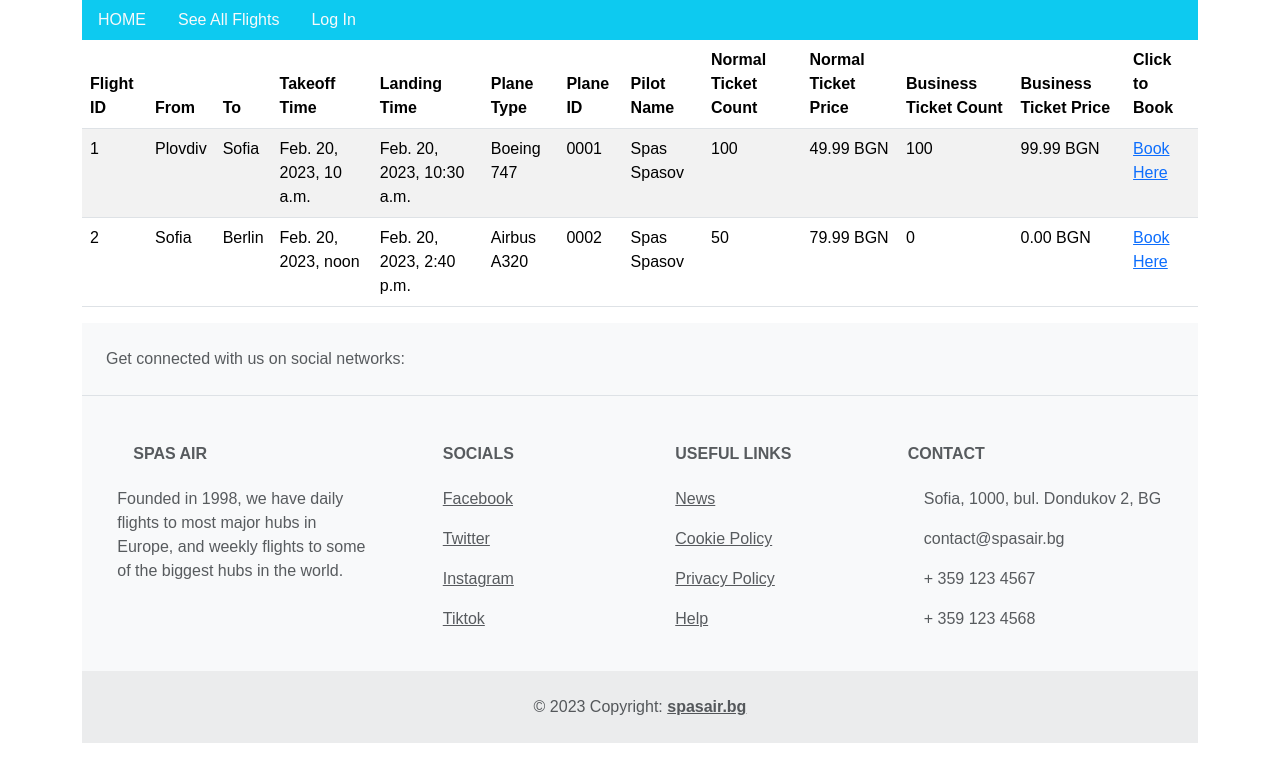
After one commit to MARTIKRISO/FlightManager3.0, a Django app: page /see_flights in a window 1280 px wide. The commit adds this page. Shown: the top 782 px of the page. Run offline with Django 4.2, Linux system fonts and the light colour scheme; data comes from the database, SQL or seed files in the repository; both versions use the stored data as it was after the commit; some libraries are stand-ins or nearby versions.

Commit message:
Did something

```diff
--- a/FlightManager/flights/models.py
+++ b/FlightManager/flights/models.py
@@ -18,8 +18,8 @@ class User(models.Model):
 class Flight(models.Model):
     from_location = models.CharField(max_length=20)
     to_location = models.CharField(max_length=20)
-    takeoff_time = models.TimeField()
-    landing_time = models.TimeField()
+    takeoff_time = models.DateTimeField()
+    landing_time = models.DateTimeField()
     plane_type = models.CharField(max_length=20)
     plane_id = models.CharField(max_length=20)
     pilot_name = models.CharField(max_length=40)
--- /dev/null
+++ b/FlightManager/flights/templates/flights/seeflights.html
@@ -0,0 +1,50 @@
+{% extends 'master.html' %}
+
+{% block title %}
+See flights
+{% endblock title %}
+
+{% block content %}
+<table id="sortTable" class="display table table-striped" style="width:100%">
+    <thead>
+        <tr>
+            <th>Flight ID</th>
+            <th>From</th>
+            <th>To</th>
+            <th>Takeoff Time</th>
+            <th>Landing Time</th>
+            <th>Plane Type</th>
+            <th>Plane ID</th>
+            <th>Pilot Name</th>
+            <th>Normal Ticket Count</th>
+            <th>Normal Ticket Price</th>
+            <th>Business Ticket Count</th>
+            <th>Business Ticket Price</th>
+            <th>Click to Book</th>
+        </tr>
+    </thead>
+    <tbody>
+        {% for item in data %}
+        <tr>
+            <td>{{ item.pk }}</td>
+            <td>{{ item.from_location }}</td>
+            <td>{{ item.to_location }}</td>
+            <td>{{ item.takeoff_time }}</td>
+            <td>{{ item.landing_time }}</td>
+            <td>{{ item.plane_type }}</td>
+            <td>{{ item.plane_id }}</td>
+            <td>{{ item.pilot_name }}</td>
+            <td>{{ item.normal_ticket_count }}</td>
+            <td>{{ item.normal_ticket_price }} BGN</td>
+            <td>{{ item.business_ticket_count }}</td>
+            <td>{{ item.business_ticket_price }} BGN</td>
+            <td><a href="/">Book Here</a>
+
+        </tr>
+        {% endfor %}
+    </tfoot>
+</table>
+
+
+{% include 'footer.html' %}
+{% endblock content %}
--- a/FlightManager/flights/templates/footer.html
+++ b/FlightManager/flights/templates/footer.html
@@ -57,16 +57,16 @@
               Socials
             </h6>
             <p>
-              <a href="#!" class="text-reset">Facebook</a>
+              <a href="https://www.youtube.com/watch?v=dQw4w9WgXcQ" class="text-reset">Facebook</a>
             </p>
             <p>
-              <a href="#!" class="text-reset">Twitter</a>
+              <a href="https://www.youtube.com/watch?v=dQw4w9WgXcQ" class="text-reset">Twitter</a>
             </p>
             <p>
-              <a href="#!" class="text-reset">Instagram</a>
+              <a href="https://www.youtube.com/watch?v=dQw4w9WgXcQ" class="text-reset">Instagram</a>
             </p>
             <p>
-              <a href="#!" class="text-reset">Tiktok</a>
+              <a href="https://www.youtube.com/watch?v=dQw4w9WgXcQ" class="text-reset">Tiktok</a>
             </p>
           </div>
           <!-- Grid column -->
@@ -78,16 +78,16 @@
               Useful links
             </h6>
             <p>
-              <a href="#!" class="text-reset">News</a>
+              <a href="https://www.youtube.com/watch?v=dQw4w9WgXcQ" class="text-reset">News</a>
             </p>
             <p>
-              <a href="#!" class="text-reset">Cookie Policy</a>
+              <a href="https://www.youtube.com/watch?v=dQw4w9WgXcQ" class="text-reset">Cookie Policy</a>
             </p>
             <p>
-              <a href="#!" class="text-reset">Privacy Policy</a>
+              <a href="https://www.youtube.com/watch?v=dQw4w9WgXcQ" class="text-reset">Privacy Policy</a>
             </p>
             <p>
-              <a href="#!" class="text-reset">Help</a>
+              <a href="https://www.youtube.com/watch?v=dQw4w9WgXcQ" class="text-reset">Help</a>
             </p>
           </div>
           <!-- Grid column -->
@@ -114,7 +114,7 @@
     <!-- Copyright -->
     <div class="text-center p-4" style="background-color: rgba(0, 0, 0, 0.05);">
       © 2023 Copyright:
-      <a class="text-reset fw-bold" href="https://mdbootstrap.com/">spasair.bg</a>
+      <a class="text-reset fw-bold" href="https://www.youtube.com/watch?v=dQw4w9WgXcQ">spasair.bg</a>
     </div>
     <!-- Copyright -->
   </footer>
--- a/FlightManager/flights/templates/master.html
+++ b/FlightManager/flights/templates/master.html
@@ -17,13 +17,10 @@
             <a class="nav-link link-light" href="/">HOME</a>
           </li>
           <li class="nav-item">
-            <a class="nav-link link-light" href="/book">Book Flight</a>
+            <a class="nav-link link-light" href="{% url 'flight:seeflights' %}">See All Flights</a>
           </li>
           <li class="nav-item">
-            <a class="nav-link link-light" href="/book">See Flights</a>
-          </li>
-          <li class="nav-item">
-            <a class="nav-link link-light" href="/login">Log In</a>
+            <a class="nav-link link-light" href="{% url 'flight:login' %}">Log In</a>
           </li>
         </ul>
 
--- a/FlightManager/flights/urls.py
+++ b/FlightManager/flights/urls.py
@@ -1,6 +1,11 @@
 from django.urls import path
 from . import views
 
+app_name = "flight"
+
 urlpatterns = [
-    path("", views.index, name="index")
+    path("", views.index, name="index"),
+    path("book_a_flight", views.bookflight, name="bookflight"),
+    path("see_flights", views.seeflights, name="seeflights"),
+    path("login", views.login, name="login"),
 ]
--- a/FlightManager/flights/views.py
+++ b/FlightManager/flights/views.py
@@ -1,5 +1,20 @@
-from django.shortcuts import render
+from django.shortcuts import render, get_list_or_404
 from django.http import HttpResponse
+from . import models
 
 def index(request):
     return render(request, "flights/index.html")
+
+def bookflight(request):
+    return render(request, "flights/bookflight.html")
+
+def seeflights(request):
+    data = get_list_or_404(models.Flight)
+    print(data)
+    ctx = {
+        "data": data
+    }
+    return render(request, "flights/seeflights.html", ctx)
+
+def login(request):
+    return render(request, "flights/login.html")
```
Also changed, not shown: FlightManager/flights/templates/flights/bookflight.html (added, +12 -0 lines), FlightManager/flights/templates/flights/login.html (added, +12 -0 lines), FlightManager/db.sqlite3, FlightManager/flights/migrations/0002_alter_flight_landing_time_alter_flight_takeoff_time.py (added).
